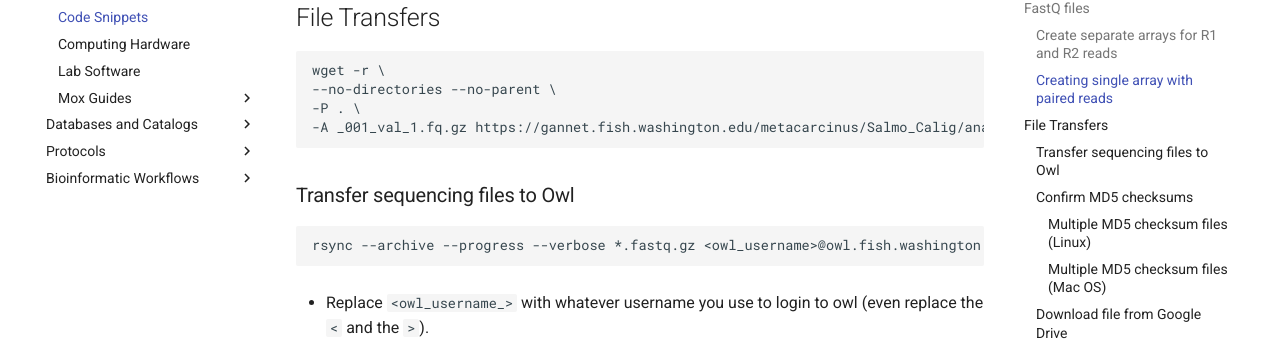
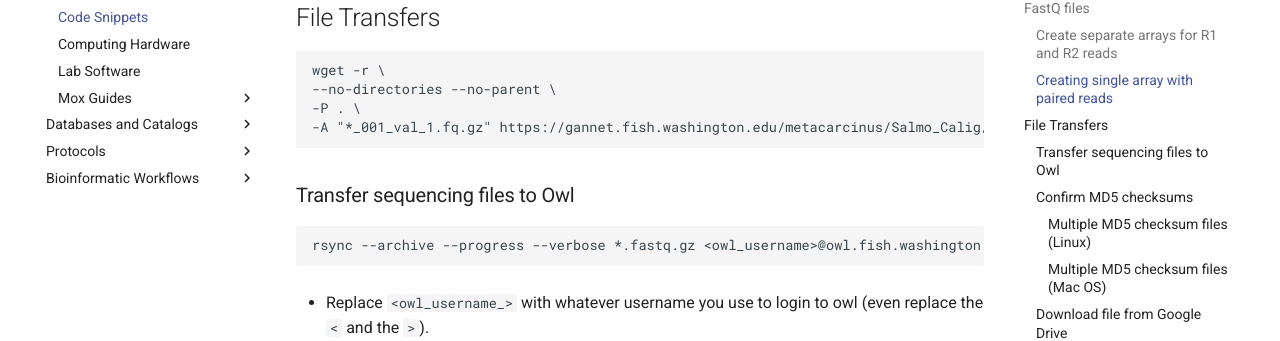
Before and after one commit to RobertsLab/resources, an MkDocs documentation site: the page built from docs/code_Snippets.md, in a window 1280 px wide and 900 px high, scrolled down 3170 px. Shown: the part 199-540 px from the top of the window. Built offline with MkDocs 1.6.1 and Material for MkDocs 9.7.7, drawn with Linux system fonts in a browser that asks for light colours; comment, search, counter and statistics services are not loaded.

Commit message:
fix wget code to include wildcard

````diff
--- a/docs/code_Snippets.md
+++ b/docs/code_Snippets.md
@@ -168,7 +168,7 @@ fastq_array=(*.fq)
 wget -r \
 --no-directories --no-parent \
 -P . \
--A _001_val_1.fq.gz https://gannet.fish.washington.edu/metacarcinus/Salmo_Calig/analyses/20190806_TrimGalore/
+-A "*_001_val_1.fq.gz" https://gannet.fish.washington.edu/metacarcinus/Salmo_Calig/analyses/20190806_TrimGalore/
 ```
 
 ### Transfer sequencing files to Owl
````
